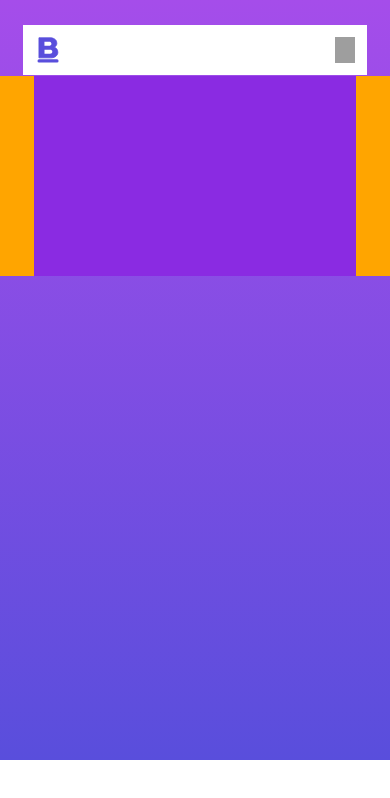
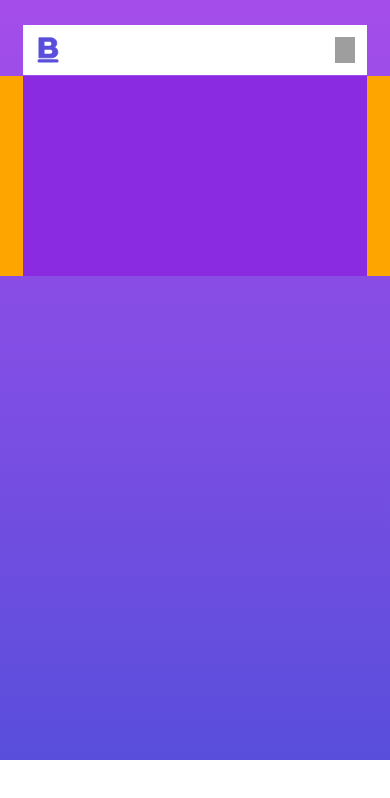
Before and after one commit to Lovethrech/BLOOM-Chel, a Vue app: page / in a window 390 px wide. Shown: the top 798 px of the page. Built offline with nearby package versions, Linux system fonts and the light colour scheme; grey boxes are pictures that could not be loaded.

Commit message:
...working on home-hero nav-header component mobile display.

```diff
--- a/src/components/nav/NavHeader.vue
+++ b/src/components/nav/NavHeader.vue
@@ -18,8 +18,8 @@ import NavMenuMobileListCtn from "./NavMenuMobileListCtn.vue";
                 :link="NavHeaderDetail.link"
             >
             </NavLink>
-            <NavMenu></NavMenu>
-            <NavMenuMobileListCtn></NavMenuMobileListCtn>
+            <NavMenu class="mobile-nav-menu"></NavMenu>
+            <NavMenuMobileListCtn class="mobile-nav"></NavMenuMobileListCtn>
         </div>
     </section>
 </template>
@@ -36,7 +36,7 @@ import NavMenuMobileListCtn from "./NavMenuMobileListCtn.vue";
 .nav-header-main-ctn-nav{
     gap:20px;
 }
-.mobile-nav{
+.mobile-nav, .mobile-nav-menu{
     display:none;
 }
 
@@ -48,7 +48,7 @@ import NavMenuMobileListCtn from "./NavMenuMobileListCtn.vue";
     .desktop-nav{
         display:none;
     }
-    .mobile-nav{
+    .mobile-nav, .mobile-nav-menu{
         display:block;
     }
 }
--- a/src/components/nav/NavMenuMobileListCtn.vue
+++ b/src/components/nav/NavMenuMobileListCtn.vue
@@ -11,7 +11,7 @@
     position:absolute;
     top:9vh;
     right:0;
-    padding: 0 4vh;
+    padding: 0 6vw;
     background-color: orange;
     width:100%;
     height:200px;
```
